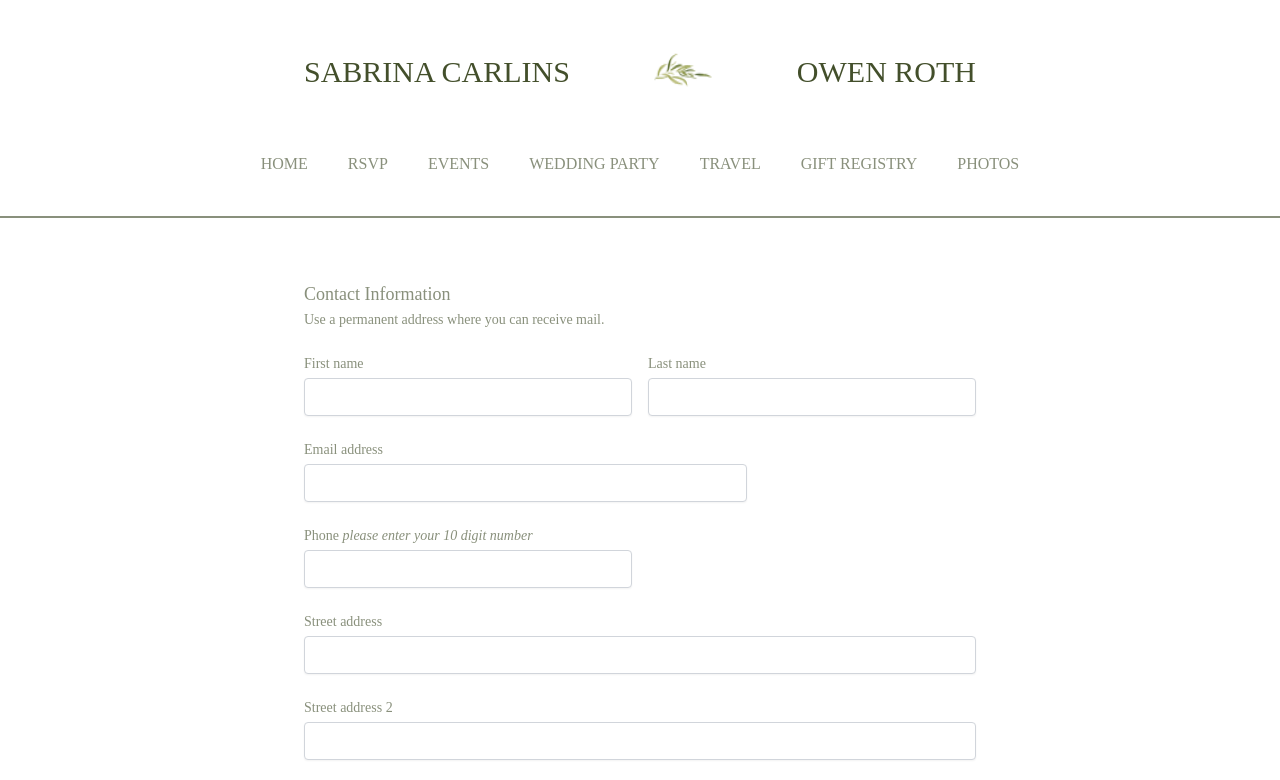
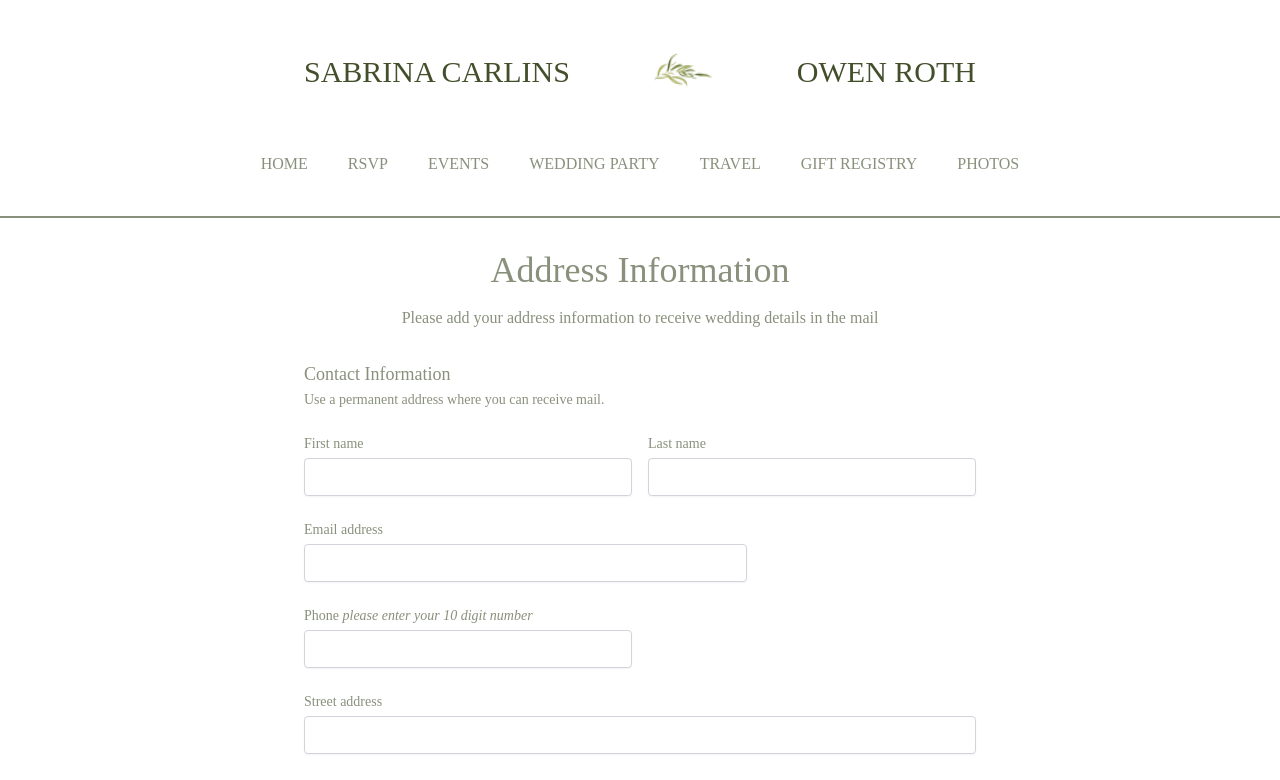
Before and after one commit to oroth8/owensabrina, a Next.js app: page /invite-address in a window 1280 px wide. Shown: the top 780 px of the page. Built offline with nearby package versions, Linux system fonts and the light colour scheme; a web font is replaced by a local one.

Commit message:
added padding to address forms, changed loader position

```diff
--- a/pages/invite-address/index.tsx
+++ b/pages/invite-address/index.tsx
@@ -5,7 +5,6 @@ import Nav from "../../components/nav/Nav";
 import { useState } from "react";
 import Image from "next/image";
 import Alert from "../../components/Alert";
-import Success from "../../components/Success";
 import Tags from "../../components/Tags";
 import PhoneInput from "../../components/PhoneInput";
 
@@ -20,7 +19,6 @@ const Page: NextPageWithLayout = () => {
 
     const [loading, setLoading] = useState(false)
     const [error, setError] = useState("")
-    const [success, setSuccess] = useState("")
     const [phoneValue, setPhoneValue] = useState("");
 
 
@@ -63,12 +61,15 @@ const Page: NextPageWithLayout = () => {
     <>
     <Tags title={"Address Confirmation"} description={"Confirm your address to receive a wedding invitation."} />
     <Nav/>
+    <div className="text-center font-display text-green-primary px-6 md:px-0">
+      <h1 className="text-4xl">Address Information</h1>
+      <h2 className="mt-4">Please add your address information to receive wedding details in the mail</h2>
+    </div>
     <div className="pt-8 mx-auto max-w-2xl font-display text-green-primary">
         {error && (
             <Alert message={error} />
         )}
-        {success && <Success message={success}/>}
-        <form onSubmit={inputChangeHandler}>
+        <form onSubmit={inputChangeHandler} className="px-6 md:px-0">
           <div>
             <h3 className="text-lg font-medium leading-6">Contact Information</h3>
             <p className="mt-1 text-sm">Use a permanent address where you can receive mail.</p>
--- a/pages/invite-address/update/[name].tsx
+++ b/pages/invite-address/update/[name].tsx
@@ -35,19 +35,16 @@ const Page: NextPageWithLayout = () => {
   const router = useRouter();
   const { name } = router.query;
 
-
-
   const processName = (name: any) => {
     if (typeof name === "undefined") {
-      return "0"
-    } else if (Array.isArray(name) ) {
-      return "0"
-    } else if (!name ) {
-      return "0"
-    }else{
-      return name.toLowerCase()
+      return "0";
+    } else if (Array.isArray(name)) {
+      return "0";
+    } else if (!name) {
+      return "0";
+    } else {
+      return name.toLowerCase();
     }
-
   };
 
   const handleInput = (e: ChangeEvent<HTMLInputElement>) => {
@@ -83,9 +80,7 @@ const Page: NextPageWithLayout = () => {
     }
   };
 
-  const submitHandler = async (
-    event: React.FormEvent<HTMLFormElement>
-  ) => {
+  const submitHandler = async (event: React.FormEvent<HTMLFormElement>) => {
     event.preventDefault();
     setLoading(true);
     const responseBody: formDataType = {
@@ -120,9 +115,7 @@ const Page: NextPageWithLayout = () => {
       window.location.href = "/invite-address/thank-you?updated=true";
     } else {
       setLoading(false);
-      setError(
-        "Error please contact us by email if this issue persists"
-      );
+      setError("Error please contact us by email if this issue persists");
     }
   };
 
@@ -141,7 +134,17 @@ const Page: NextPageWithLayout = () => {
       <Nav />
       <div className="pt-8 mx-auto max-w-2xl font-display text-green-primary">
         {error && <Alert message={error} />}
-        <form onSubmit={(e)=> submitHandler(e)}>
+        {loading ? (
+          <div className="flex justify-center">
+            <Image
+              src="/images/loading.gif"
+              height={100}
+              width={100}
+              alt={"Loading"}
+            />
+          </div>
+        ) : (
+          <form onSubmit={(e) => submitHandler(e)} className="px-6 md:px-0">
             <div>
               <h3 className="text-lg font-medium leading-6">
                 Contact Information
@@ -152,7 +155,10 @@ const Page: NextPageWithLayout = () => {
             </div>
             <div className="mt-6 grid grid-cols-1 gap-y-6 gap-x-4 sm:grid-cols-6">
               <div className="sm:col-span-3">
-              <label htmlFor="firstName" className="block text-sm font-medium">
+                <label
+                  htmlFor="firstName"
+                  className="block text-sm font-medium"
+                >
                   First name
                 </label>
                 <div className="mt-1">
@@ -317,23 +323,15 @@ const Page: NextPageWithLayout = () => {
 
               <div className="hidden sm:block sm:col-span-2"></div>
               <div className="hidden sm:block sm:col-span-2"></div>
-            {loading ? (
-              <Image
-                src="/images/loading.gif"
-                height={100}
-                width={100}
-                alt={"Loading"}
-              />
-            ) : (
               <button
                 type="submit"
                 className="bg-green-primary text-white rounded text-display uppercase p-2 sm:col-span-2"
               >
                 Update
               </button>
-            )}
             </div>
           </form>
+        )}
       </div>
     </>
   );
```
Lines whose indentation alone changed are shown as unchanged.
